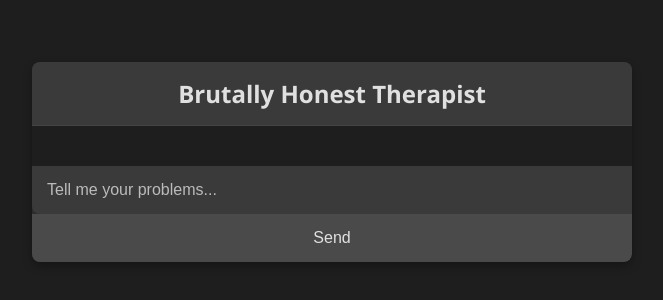
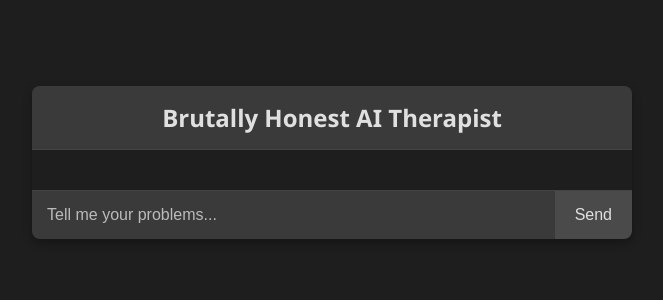
Before and after one commit to WestwoodSchool/WW.Therapy, a plain HTML site: page index.html in a window 1280 px wide. Shown: the part 238-538 px from the top of the page, without its empty margins (308-971 px from the left). Drawn offline with Linux system fonts and the light colour scheme.

Commit message:
Update index.html

```diff
--- a/index.html
+++ b/index.html
@@ -3,15 +3,17 @@
 <head>
     <meta charset="UTF-8">
     <meta name="viewport" content="width=device-width, initial-scale=1.0">
-    <title>Brutally Honest Therapist</title>
+    <title>Brutally Honest AI Therapist</title>
     <link rel="stylesheet" href="styles.css">
 </head>
 <body>
     <div class="chat-container">
-        <h1>Brutally Honest Therapist</h1>
+        <h1>Brutally Honest AI Therapist</h1>
         <div class="chat-box" id="chat-box"></div>
-        <input type="text" id="user-input" placeholder="Tell me your problems...">
-        <button onclick="sendMessage()">Send</button>
+        <div class="input-area">
+            <input type="text" id="user-input" placeholder="Tell me your problems..." onkeydown="if(event.key === 'Enter') sendMessage()">
+            <button onclick="sendMessage()">Send</button>
+        </div>
     </div>
     <script src="script.js"></script>
 </body>
```
